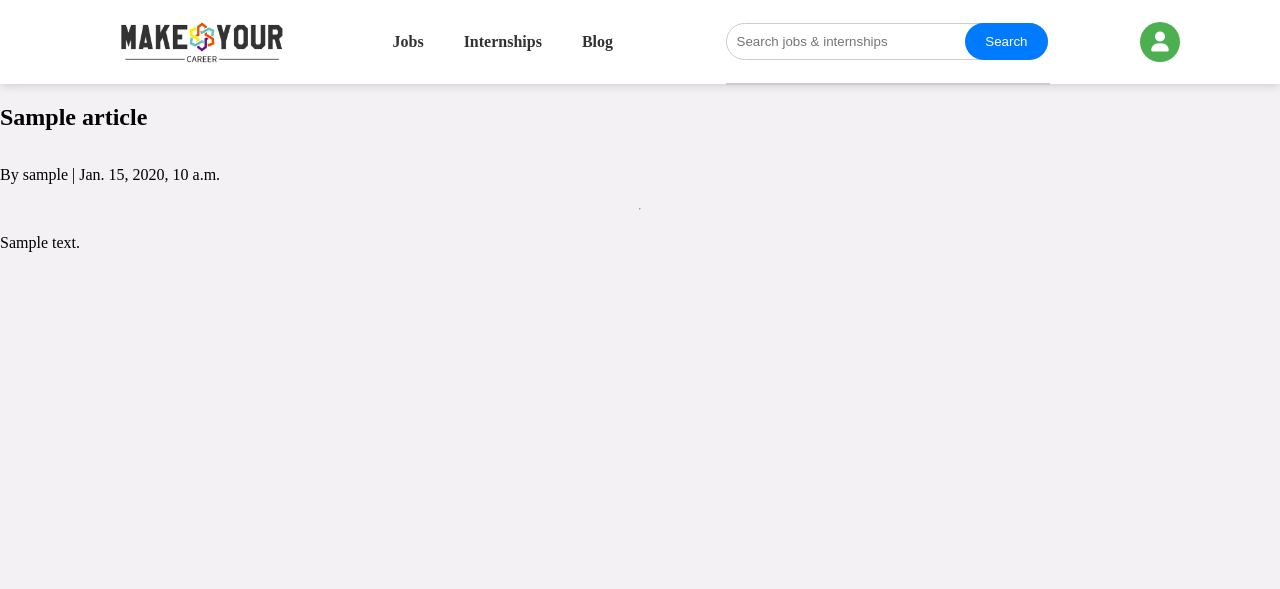
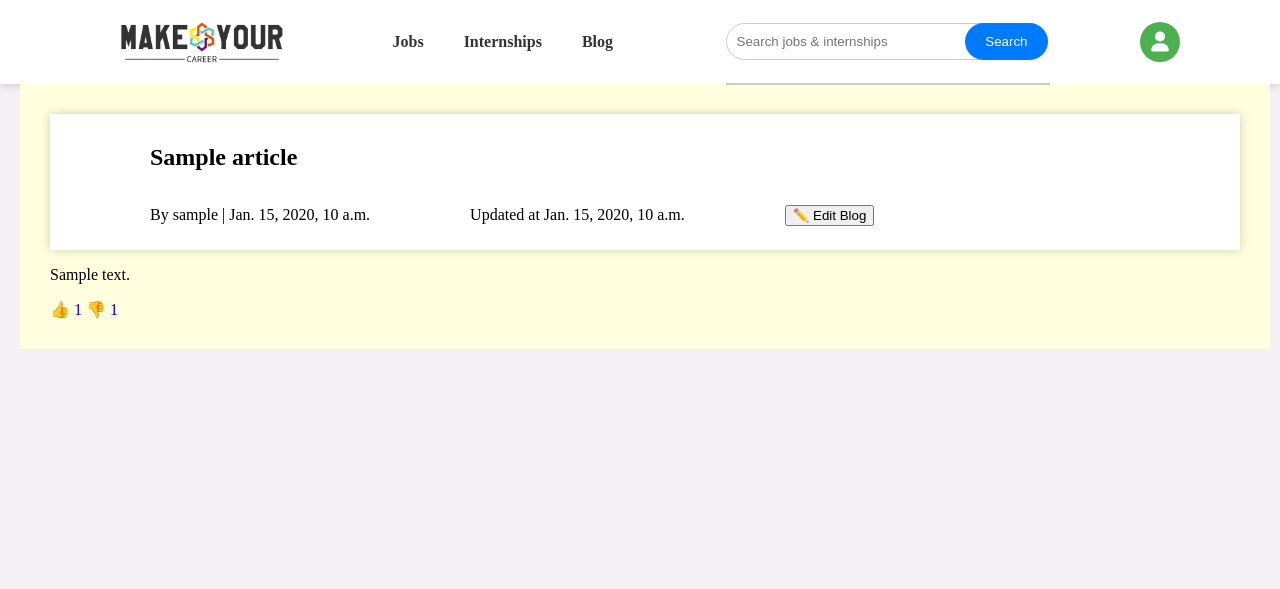
Before and after one commit to Sayan209191/Job-Portal, a Django app: page /blog/1/ in a window 1280 px wide. Shown: the top 589 px of the page. Run offline with Django 5.2, Linux system fonts and the light colour scheme; a user stored in the database is signed in; tables that the repository leaves empty hold one stand-in row (values such as "Sample post"); some libraries are stand-ins or nearby versions.

Commit message:
Implement article editing and like/dislike functionality with UI updates

```diff
--- a/blog/models.py
+++ b/blog/models.py
@@ -1,12 +1,33 @@
 from django.db import models
 
 from django.contrib.auth.models import User
-
 class Article(models.Model):
     title = models.CharField(max_length=200)
     content = models.TextField()
     author = models.ForeignKey(User, on_delete=models.CASCADE)
     created_at = models.DateTimeField(auto_now_add=True)
+    isUpdated = models.BooleanField(default=False)
+    updated_at = models.DateTimeField(default=None)
+    like_count = models.PositiveIntegerField(default=0)
+    dislike_count = models.PositiveIntegerField(default=0)
 
     def __str__(self):
         return self.title
+class LikeDislike(models.Model):
+    LIKE = 'like'
+    DISLIKE = 'dislike'
+    CHOICE = [
+        (LIKE, 'Like'),
+        (DISLIKE, 'Dislike'),
+    ]
+
+    article = models.ForeignKey(Article, on_delete=models.CASCADE)
+    user = models.ForeignKey(User, on_delete=models.CASCADE)
+    choice = models.CharField(max_length=7, choices=CHOICE)
+    created_at = models.DateTimeField(auto_now_add=True)
+
+    class Meta:
+        unique_together = ('article', 'user')
+
+    def __str__(self):
+        return f"{self.user.username} {self.choice}d {self.article.title}"
--- a/blog/urls.py
+++ b/blog/urls.py
@@ -5,4 +5,7 @@ urlpatterns = [
     path('', views.blog_list, name='blog_list'),
     path('<int:blog_id>/', views.blog_detail, name='blog_detail'),
     path('create/', views.create_blog, name='create_blog'),
+    path('<int:blog_id>/edit/', views.edit_blog, name='edit_blog'),
+    path('like/<int:blog_id>/', views.like_article, name='like_article'),
+    path('dislike/<int:blog_id>/', views.dislike_article, name='dislike_article'),
 ]
--- a/blog/views.py
+++ b/blog/views.py
@@ -1,8 +1,9 @@
+from django.utils import timezone
 from django.shortcuts import render, redirect, get_object_or_404
-from .models import Article
+from .models import Article, LikeDislike
 from .forms import ArticleForm
 from django.contrib.auth.decorators import login_required
-
+from django.http import HttpResponse
 
 def blog_list(request):
     blogs = Article.objects.order_by('-created_at')
@@ -26,3 +27,77 @@ def create_blog(request):
     else:
         form = ArticleForm()
     return render(request, 'blog/create_blog.html', {'form': form})
+
+@login_required
+def edit_blog(request, blog_id):
+    blog = get_object_or_404(Article, id=blog_id)
+
+    if request.user != blog.author:
+        return redirect('blog_detail', blog_id=blog_id)
+
+    if request.method == 'POST':
+        form = ArticleForm(request.POST, instance=blog)
+        if form.is_valid():
+            updated_blog = form.save(commit=False)
+            updated_blog.isUpadated = True
+            updated_blog.updated_at = timezone.now()
+            updated_blog.save()
+            return redirect('blog_detail', blog_id=blog_id)
+    else:
+        form = ArticleForm(instance=blog)
+
+    return render(request, 'blog/editblog.html', {'form': form})
+@login_required
+def like_article(request, blog_id):
+    article = get_object_or_404(Article, id=blog_id)
+    existing_like_dislike = LikeDislike.objects.filter(article=article, user=request.user).first()
+
+    if existing_like_dislike:
+        if existing_like_dislike.choice == LikeDislike.LIKE:
+            return redirect('blog_detail', blog_id=article.id)
+        else:
+            # User previously disliked, change to like
+            existing_like_dislike.choice = LikeDislike.LIKE
+            existing_like_dislike.save()
+
+            # Update like and dislike counts
+            article.like_count += 1
+            article.dislike_count -= 1
+            article.save()
+    else:
+        # User hasn't interacted yet, create a LikeDislike record
+        LikeDislike.objects.create(article=article, user=request.user, choice=LikeDislike.LIKE)
+
+        # Increment the like count
+        article.like_count += 1
+        article.save()
+
+    # Redirect back to the article detail page (or you can change this as needed)
+    return redirect('blog_detail', blog_id=article.id)
+@login_required
+def dislike_article(request, blog_id):
+    article = get_object_or_404(Article, id=blog_id)
+    existing_like_dislike = LikeDislike.objects.filter(article=article, user=request.user).first()
+
+    if existing_like_dislike:
+        if existing_like_dislike.choice == LikeDislike.DISLIKE:
+            return redirect('blog_detail', blog_id=article.id)
+        else:
+            # User previously liked, change to dislike
+            existing_like_dislike.choice = LikeDislike.DISLIKE
+            existing_like_dislike.save()
+
+            # Update like and dislike counts
+            article.dislike_count += 1
+            article.like_count -= 1
+            article.save()
+    else:
+        # User hasn't interacted yet, create a LikeDislike record
+        LikeDislike.objects.create(article=article, user=request.user, choice=LikeDislike.DISLIKE)
+
+        # Increment the dislike count
+        article.dislike_count += 1
+        article.save()
+
+    # Redirect back to the article detail page (or you can change this as needed)
+    return redirect('blog_detail', blog_id=article.id)
--- a/jobportal/settings.py
+++ b/jobportal/settings.py
@@ -119,7 +119,7 @@ DATABASES = {
         'NAME': 'jobportal',
         'USER' : 'testuser',
         'PASSWORD' : 'Sayan@1234',
-        'HOST' : '192.168.164.202', #192.168.84.202 #192.168.146.202
+        'HOST' : '192.168.1.10', #192.168.84.202 #192.168.146.202
         'PORT' : '3306',
         'OPTIONS': {
             'charset': 'utf8mb4',
--- a/myapp/models.py
+++ b/myapp/models.py
@@ -6,6 +6,8 @@ class ContactMessage(models.Model):
     email = models.EmailField()
     message = models.TextField()
     submitted_at = models.DateTimeField(auto_now_add=True)
+    isUpadated = models.BooleanField(default=False)
+    updated_at = models.DateTimeField(auto_now=True)
 
     def __str__(self):
         return f"Message from {self.name} ({self.email})"
--- a/static/style/Blog/style.css
+++ b/static/style/Blog/style.css
@@ -61,3 +61,22 @@
         width: 90%;
     }
 }
+
+
+article{
+    width: 93%;
+    height: auto;
+    margin: 0px 20px;
+    padding: 30px 30px;
+    background: lightyellow;
+}
+
+article a {
+    text-decoration: none;
+}
+.blog-header-details {
+    display: flex;
+    justify-content: space-between;
+    align-items: center;
+    gap: 100px;
+}
--- a/template/Blog/blogdetail.html
+++ b/template/Blog/blogdetail.html
@@ -1,7 +1,38 @@
 {% extends 'home/base.html' %}
+{% load static %}
+{% block extra_css %}
+<link href="{% static 'style/blog/style.css' %}" rel="stylesheet">
+{% endblock extra_css %}
 {% block body %}
-  <h2>{{ blog.title }}</h2>
-  <p>By {{ blog.author.username }} | {{ blog.created_at }}</p>
-  <hr>
-  <p>{{ blog.content }}</p>
+<article>
+  <header>
+    <div class="blog-header">
+      <h1>{{ blog.title }}</h1>
+      <div class = "blog-header-details">
+        <p>By {{ blog.author.username }} | {{ blog.created_at }} </p>
+        {% if  blog.isUpdated %}
+          <p>Updated at {{ blog.updated_at }}</p>
+        {% endif %}
+        {% if request.user == blog.author %}
+          <form action="{% url 'edit_blog' blog.pk %}" method="get" >
+            <button type="submit" class="btn btn-warning mt-3">✏️ Edit Blog</button>
+          </form>
+        {% endif %}
+      </div>
+
+    </div>
+  </header>
+  <section>
+    <div class="blog-content">
+
+    <p>{{ blog.content }}</p>
+    </div>
+    <div class="blog-like-dislike">
+      <a href="{% url 'like_article' blog.id %}">👍 {{blog.like_count}}</a>
+      <a href="{% url 'dislike_article' blog.id %}">👎 {{blog.dislike_count}}</a>
+    </div>
+
+
+  </section>
+</article>
 {% endblock %}
```
Also changed, not shown: template/Blog/editblog.html (added, +28 -0 lines).
